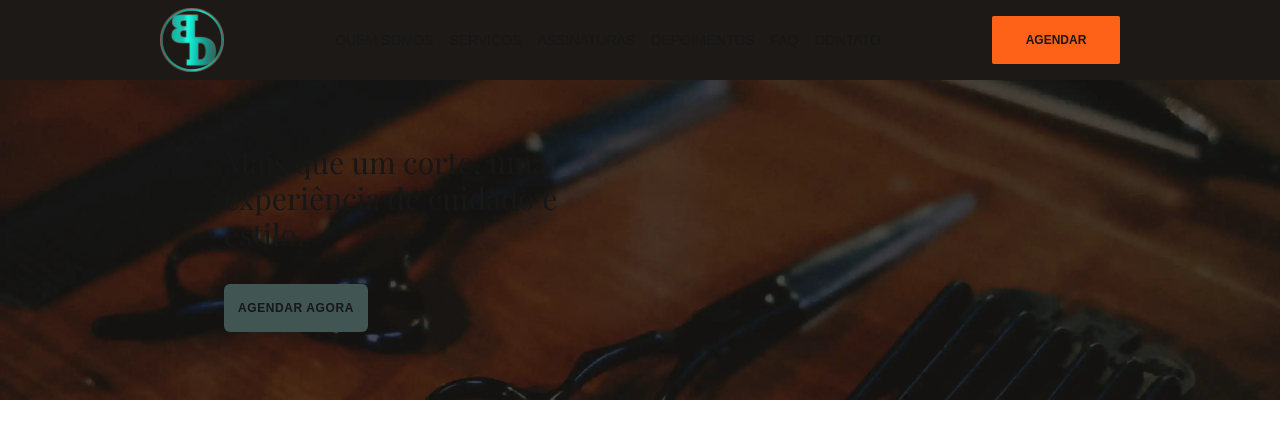
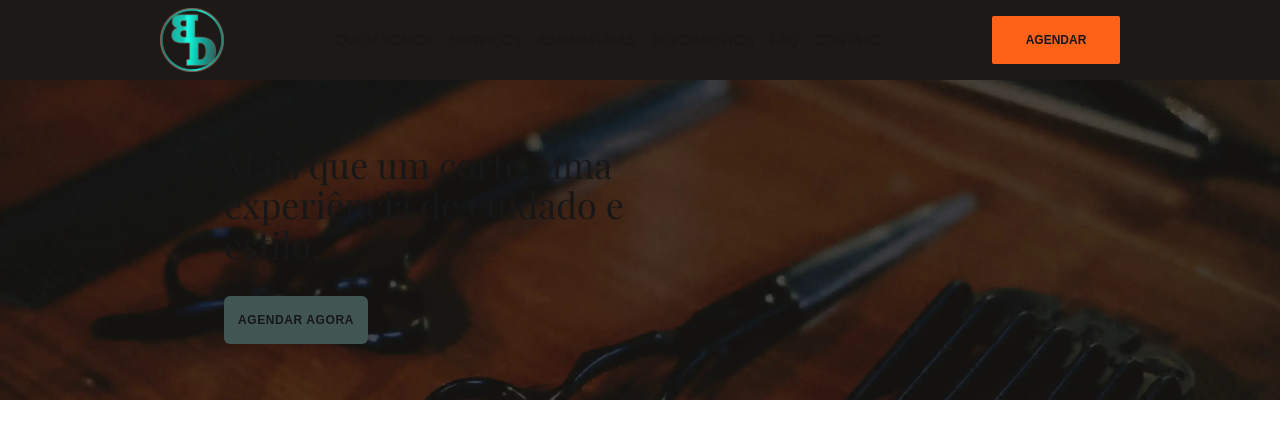
Before and after one commit to danielbarrosdeoliveira/site-davano, a Next.js app: page / in a window 1280 px wide. Shown: the top 438 px of the page. Built offline with nearby package versions, Linux system fonts and the light colour scheme.

Commit message:
🚨 adjustment with eslint

```diff
--- a/eslint.config.mjs
+++ b/eslint.config.mjs
@@ -1,6 +1,7 @@
+import { FlatCompat } from "@eslint/eslintrc";
+import simpleImportSort from "eslint-plugin-simple-import-sort";
 import { dirname } from "path";
 import { fileURLToPath } from "url";
-import { FlatCompat } from "@eslint/eslintrc";
 
 const __filename = fileURLToPath(import.meta.url);
 const __dirname = dirname(__filename);
--- a/src/app/components/header/index.tsx
+++ b/src/app/components/header/index.tsx
@@ -1,5 +1,5 @@
+import Image from 'next/image'
 import Link from 'next/link'
-import Image from 'next/image'
 
 const Header = () => {
   return (
--- a/src/app/components/presentation/index.tsx
+++ b/src/app/components/presentation/index.tsx
@@ -5,7 +5,7 @@ const Presentation = () => {
       className="h-80 bg-[url('/images/presentation.webp')] bg-cover bg-center bg-no-repeat"
     >
       <div className="mx-auto flex w-full max-w-[1024px] flex-col pl-24">
-        <h3 className="font-playfair w-96 pt-16 text-3xl">
+        <h3 className="w-3/6 pt-16 font-playfair text-4xl">
           Mais que um corte, uma experiência de cuidado e estilo.
         </h3>
         <button className="mt-8 w-36 rounded-md bg-davano-primary-darken py-4 text-xs font-bold uppercase tracking-wider transition-colors duration-300 hover:bg-davano-primary-dark">
--- a/src/app/layout.tsx
+++ b/src/app/layout.tsx
@@ -1,6 +1,7 @@
+import './globals.css'
+
 import type { Metadata } from 'next'
 import { Playfair_Display, Poppins } from 'next/font/google'
-import './globals.css'
 
 const playfairDisplay = Playfair_Display({
   weight: ['400', '700'],
```
